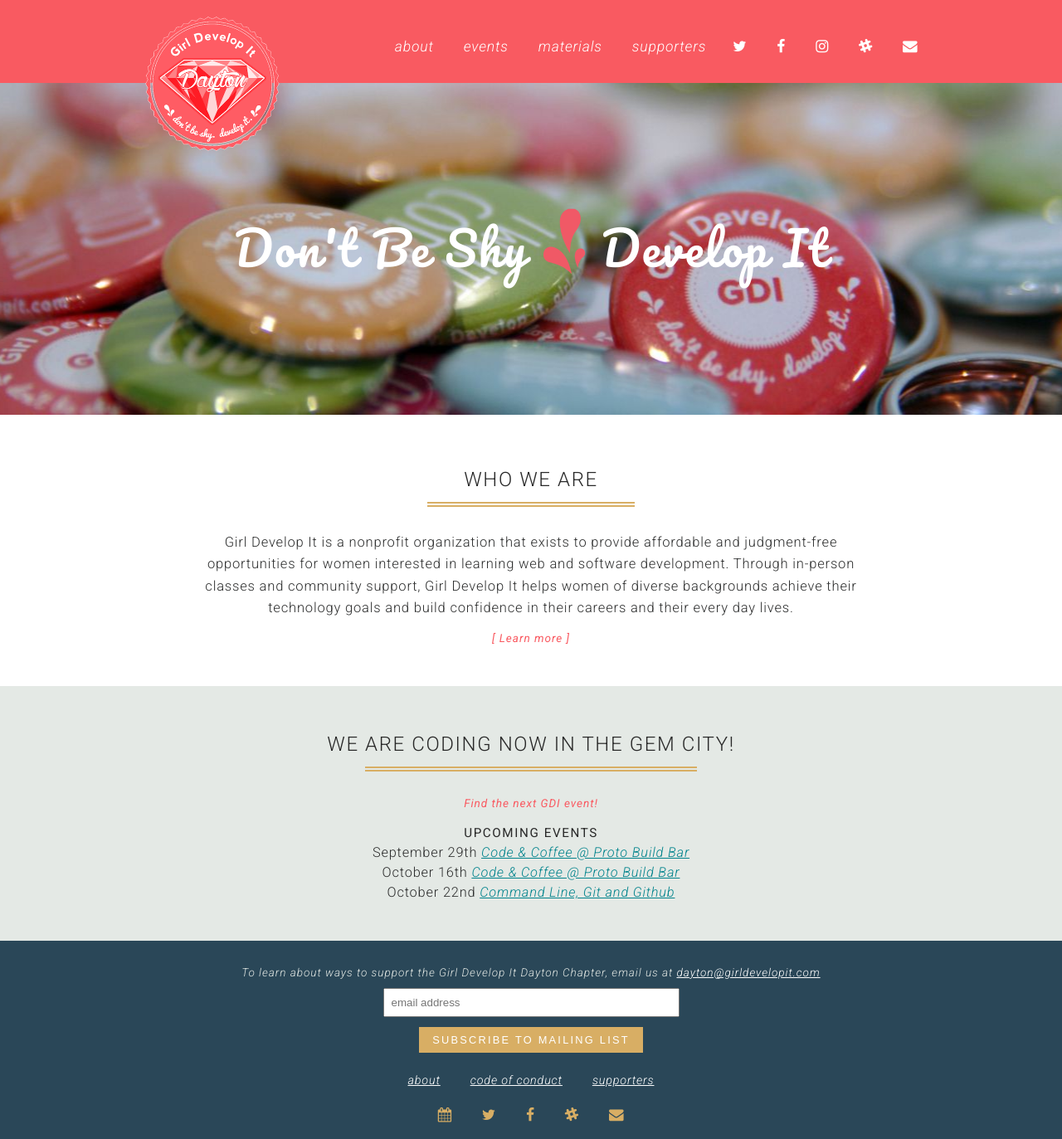
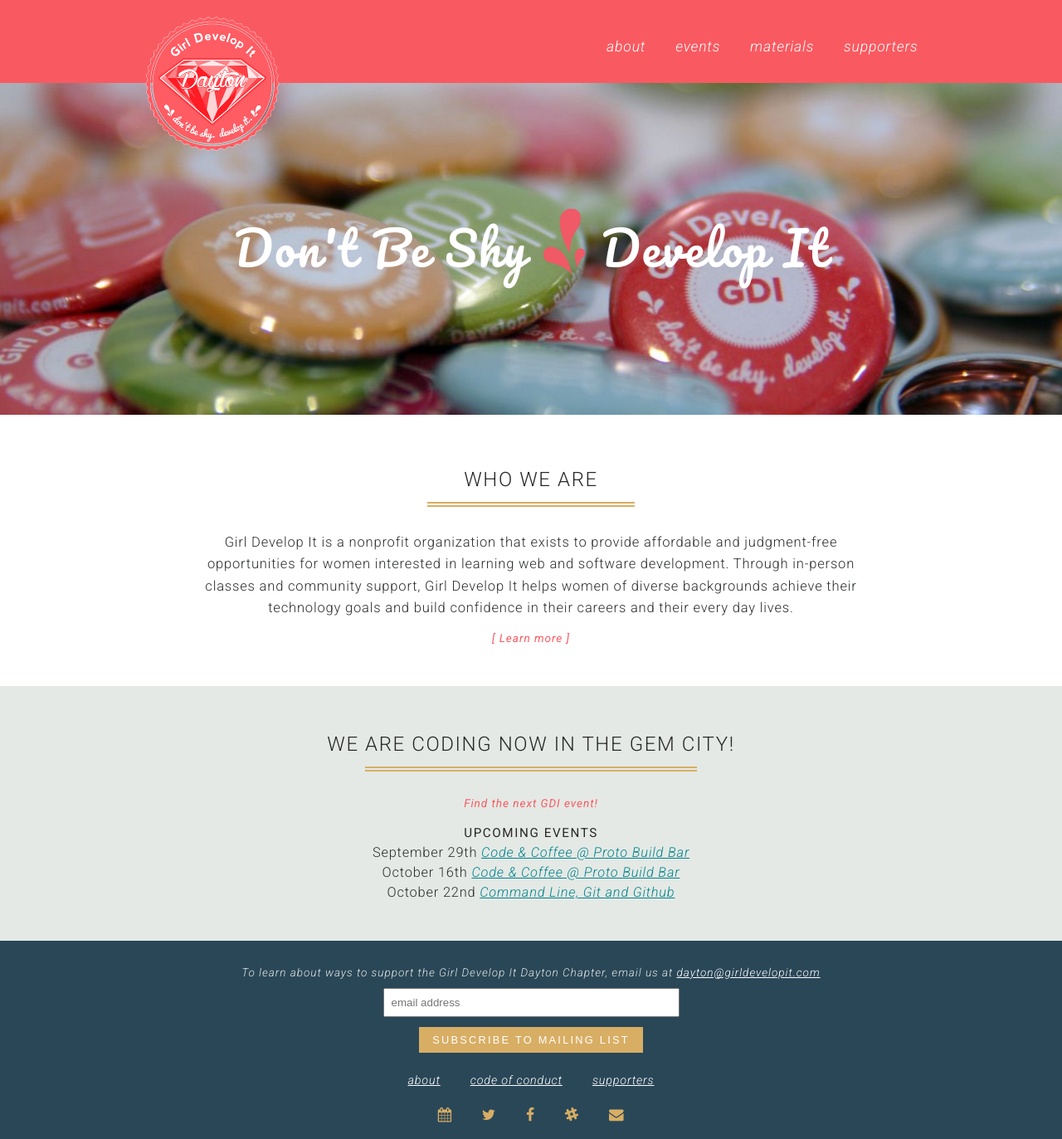
Before and after one commit to dytcodetogether/gdidayton, a Jekyll site: the page built from index.html, in a window 1280 px wide. Shown: the whole page at 83% size. Built offline with Jekyll 4.4.1, drawn with Linux system fonts in a browser that asks for light colours; nearby versions of some CDN libraries.

Commit message:
:fire: feat: Remove Social icons from header   - :fire: :fire: :fire: :fire: See #6

```diff
--- a/_layouts/default.html
+++ b/_layouts/default.html
@@ -21,33 +21,6 @@
         <li><a  target="_blank" href="http://www.meetup.com/Girl-Develop-It-Dayton/">events</a></li>
         <li><a href="{{ site.baseurl }}/materials">materials</a></li>
         <li><a href="{{ site.baseurl }}/supporters">supporters</a></li>
-      </ul>
-      <ul>
-        <li>
-          <a target="_blank" href="https://twitter.com/gdidayton" aria-label="GDI Dayton Twitter">
-            <i class="fa fa-twitter"></i>
-          </a>
-        </li>
-        <li>
-          <a target="_blank" href="https://www.facebook.com/gdidayton" aria-label="GDI Dayton Facebook">
-            <i class="fa fa-facebook"></i>
-          </a>
-        </li>
-        <li>
-          <a target="_blank" href="https://www.instagram.com/gdidayton" aria-label="GDI Dayton Instagram">
-            <i class="fa fa-instagram"></i>
-          </a>
-        </li>
-        <li>
-          <a target="_blank" href="https://gdidayton.herokuapp.com/" aria-label="GDI Dayton Slack">
-            <i class="fa fa-slack"></i>
-          </a>
-        </li>
-        <li>
-          <a target="_blank" href="mailto:dayton@girldevelopit.com" aria-label="GDI Dayton Email">
-            <i class="fa fa-envelope"></i>
-          </a>
-        </li>
       </ul>
     </nav>
   </div>
```
